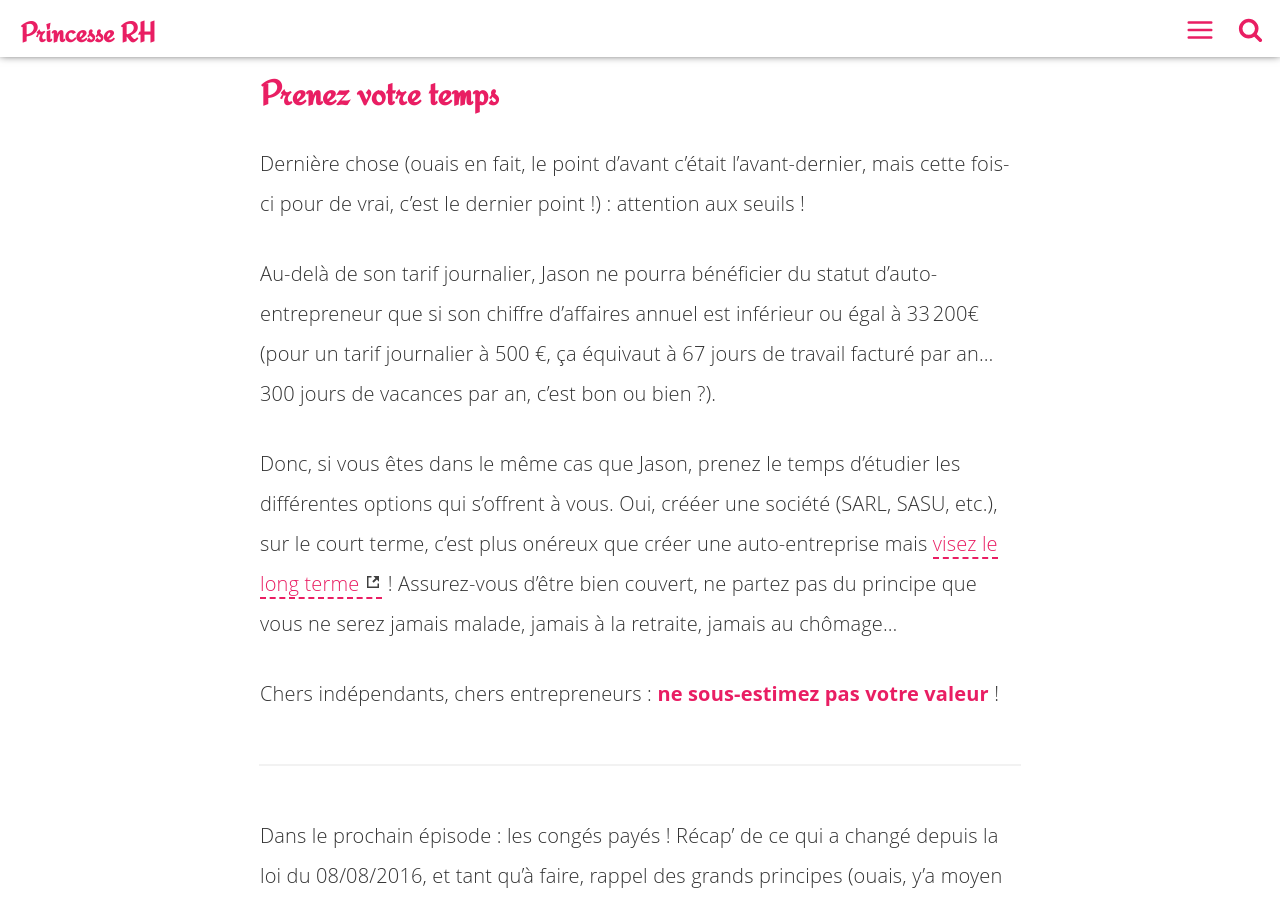
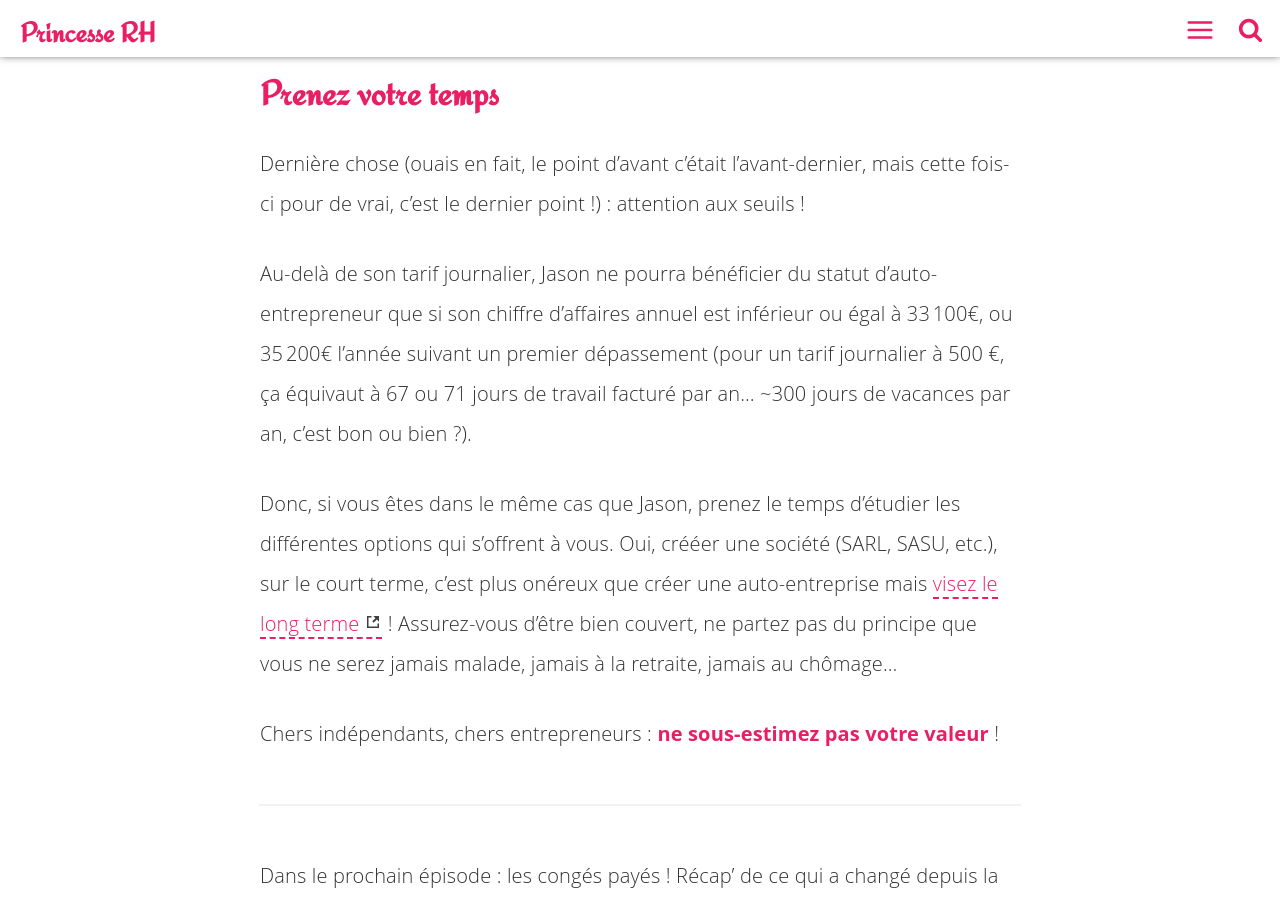
Before and after one commit to Libelilou/libelilou.github.io, a Jekyll site: the page built from _posts/rh/2017-05-29-sudweb.md, in a window 1280 px wide and 900 px high, scrolled down 13213 px. Built offline with Jekyll 4.4.1, drawn with Linux system fonts in a browser that asks for light colours; comment, search, counter and statistics services are not loaded.

Commit message:
Ajout infos plafons sous la dictee

```diff
--- a/_posts/rh/2017-05-29-sudweb.md
+++ b/_posts/rh/2017-05-29-sudweb.md
@@ -170,7 +170,7 @@
 
 Dernière chose (ouais en fait, le point d'avant c'était l'avant-dernier, mais cette fois-ci pour de vrai, c'est le dernier point !) : attention aux seuils !
 
-Au-delà de son tarif journalier, Jason ne pourra bénéficier du statut d'auto-entrepreneur que si son chiffre d'affaires annuel est inférieur ou égal à 33&#8239;200€ (pour un tarif journalier à 500 €, ça équivaut à 67 jours de travail facturé par an… 300 jours de vacances par an, c'est bon ou bien ?).
+Au-delà de son tarif journalier, Jason ne pourra bénéficier du statut d'auto-entrepreneur que si son chiffre d'affaires annuel est inférieur ou égal à 33&#8239;100€, ou 35&#8239;200€ l'année suivant un premier dépassement (pour un tarif journalier à 500 €, ça équivaut à 67 ou 71 jours de travail facturé par an… ~300 jours de vacances par an, c'est bon ou bien ?).
 
 Donc, si vous êtes dans le même cas que Jason, prenez le temps d'étudier les différentes options qui s'offrent à vous. Oui, crééer une société (SARL, SASU, etc.), sur le court terme, c'est plus onéreux que créer une auto-entreprise mais [visez le long terme](https://youtu.be/D38EUIll1pM?t=1m) ! Assurez-vous d'être bien couvert, ne partez pas du principe que vous ne serez jamais malade, jamais à la retraite, jamais au chômage…
 
```
